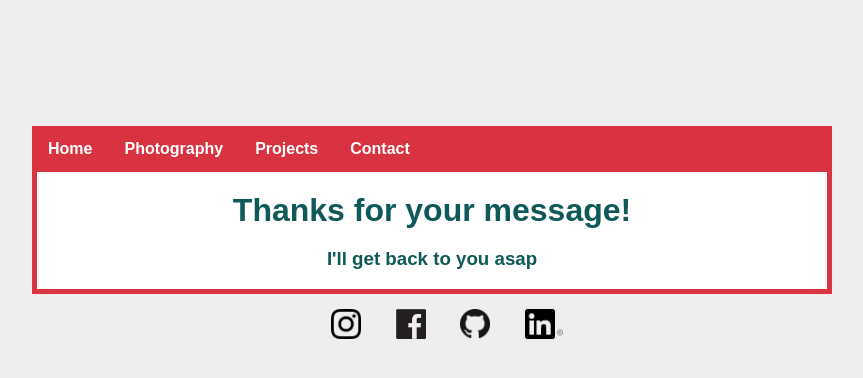
After one commit to TomJSmith/TomJSmith.github.io, a PHP site: page /thanks.html in a window 1280 px wide. The commit adds this page. Shown: the top 378 px of the page, without its empty margins (208-1071 px from the left). Run offline with PHP 8.4, Linux system fonts and the light colour scheme.

Commit message:
added a page thanking users for their message and saying that i will reply soon. Also put my website online at tomjohnsmith.com!!!!!

```diff
--- /dev/null
+++ b/thanks.html
@@ -0,0 +1,31 @@
+<!DOCTYPE html>
+<html>
+<head>
+<title>Thomas Smith</title>
+<link rel="stylesheet" href="css/mainPage.css">
+</head>
+<body>
+<div class="mainFrame">
+  <div class="menuBar">
+    <ul>
+      <li><a href="mainPage.php">Home</a></li>
+      <li><a href="photography.php">Photography</a></li>
+      <li><a href="projects.php">Projects</a></li>
+      <li><a href="contact.php">Contact</a></li>
+    </ul>
+  </div>
+  <div class="contentFrame">
+    <div class="heading">
+      <h1>Thanks for your message!</h1>
+      <h3>I'll get back to you asap</h3>
+    </div>
+  </div>
+</div>
+<div class="socialLinks">
+  <a href="https://www.instagram.com/thom_john/"><img src="instagram.png" class="socialIcon" height="30px" width="30px"/></a>
+  <a href="https://www.facebook.com/profile.php?id=1081272861"><img src="facebook-black.png" class="socialIcon" height="30px" width="30px"/></a>
+  <a href="https://github.com/TomJSmith"><img src="github.png" class="socialIcon" height="30px" width="30px"/></a>
+  <a href="https://ca.linkedin.com/in/thomas-smith-39686289"><img src="linkedin.png" class="socialIcon" height="30px" width="38px"/></a>
+</div>
+</body>
+</html>
```
Also changed, not shown: contact.php (+26 -32 lines).
